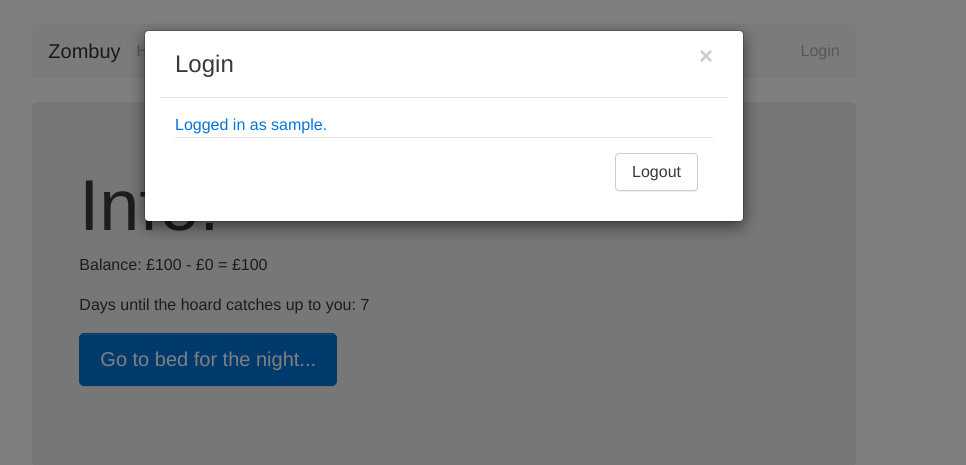
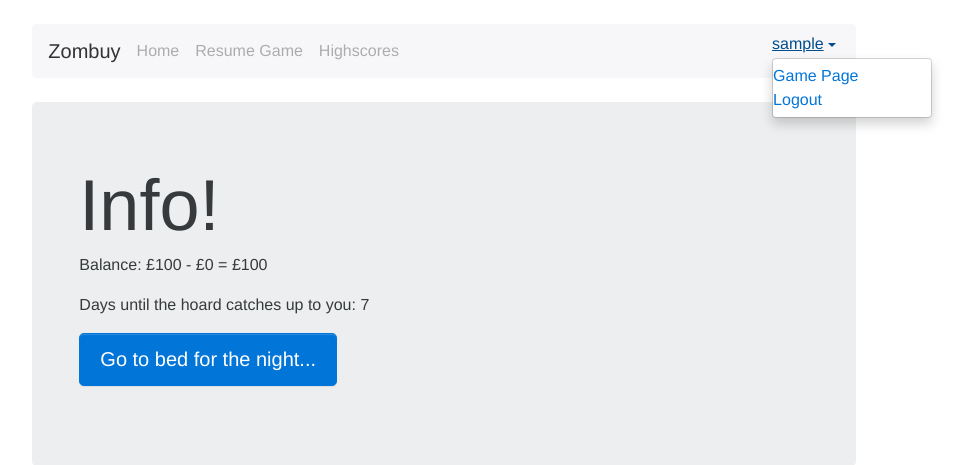
Before and after one commit to Alphasite/ITECH-Group-Project-2016, a Django app: a page that uses prototype/game/templates/common/header.html in a window 1280 px wide, after a click on "sample". Shown: the top 465 px of the page, without its empty margins (196-1162 px from the left). Run offline with Django 3.2, Linux system fonts and the light colour scheme; the visitor is signed in with stand-in values (Sample User, id 1); some libraries are stand-ins or nearby versions.

Commit message:
Added a user dropdown menu to the top navigation bar

```diff
--- a/prototype/game/templates/common/header.html
+++ b/prototype/game/templates/common/header.html
@@ -16,11 +16,26 @@
     </ul>
 
     <ul class="nav navbar-nav pull-xs-right">
+        {% if not user.is_authenticated %}
         <li class="nav-item">
             <a class="nav-link" data-toggle="modal" data-target="#login-modal">
                 Login
             </a>
         </li>
+        {% else %}
+        <li class="dropdown">
+            <a href="#" class="dropdown-toggle" data-toggle="dropdown">
+                {{ user.username }}</a>
+            <ul class="dropdown-menu">
+                <li>
+                    <a href="{% url 'game:index' %}">Game Page</a>
+                </li>
+                <li>
+                    <a href="{% url 'logout' %}">Logout</a>
+                </li>
+            </ul>
+        </li>
+        {% endif %}
     </ul>
 
     {% include 'common/modal_popup.html' %}
```
